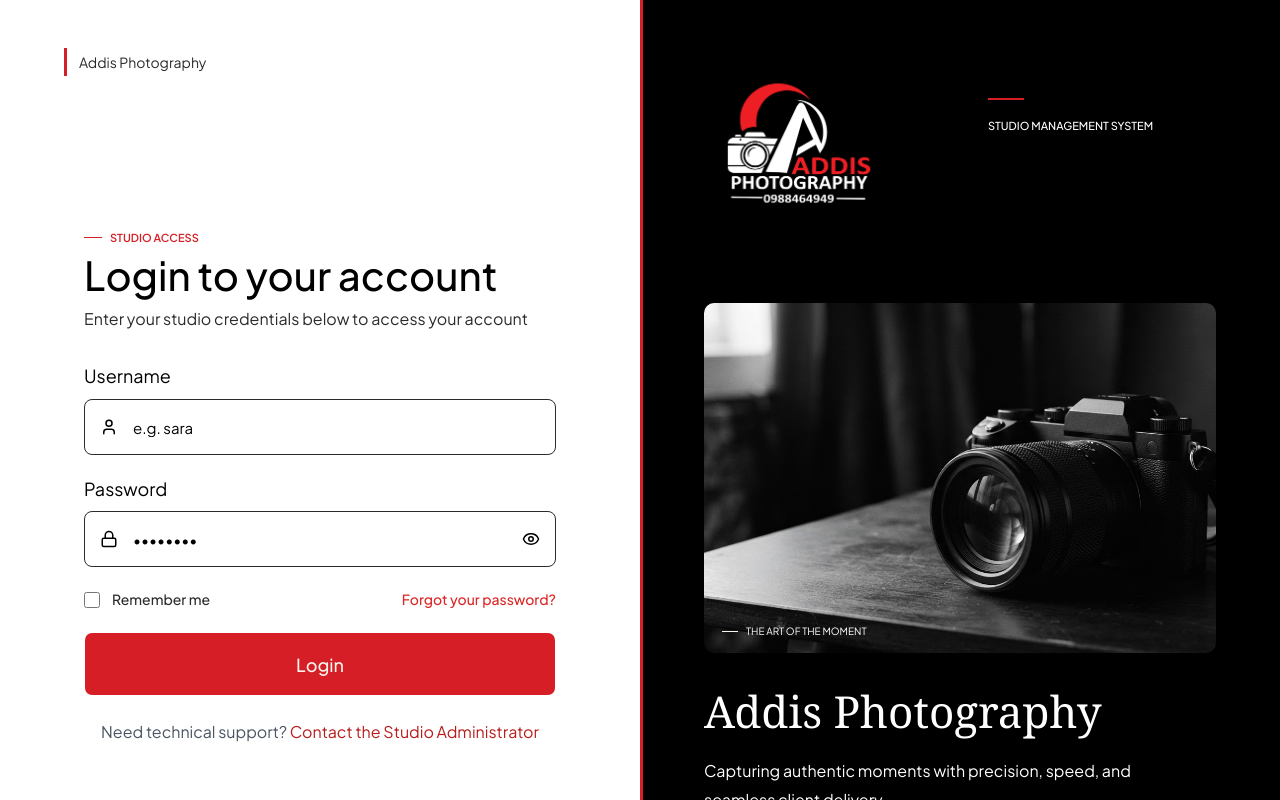
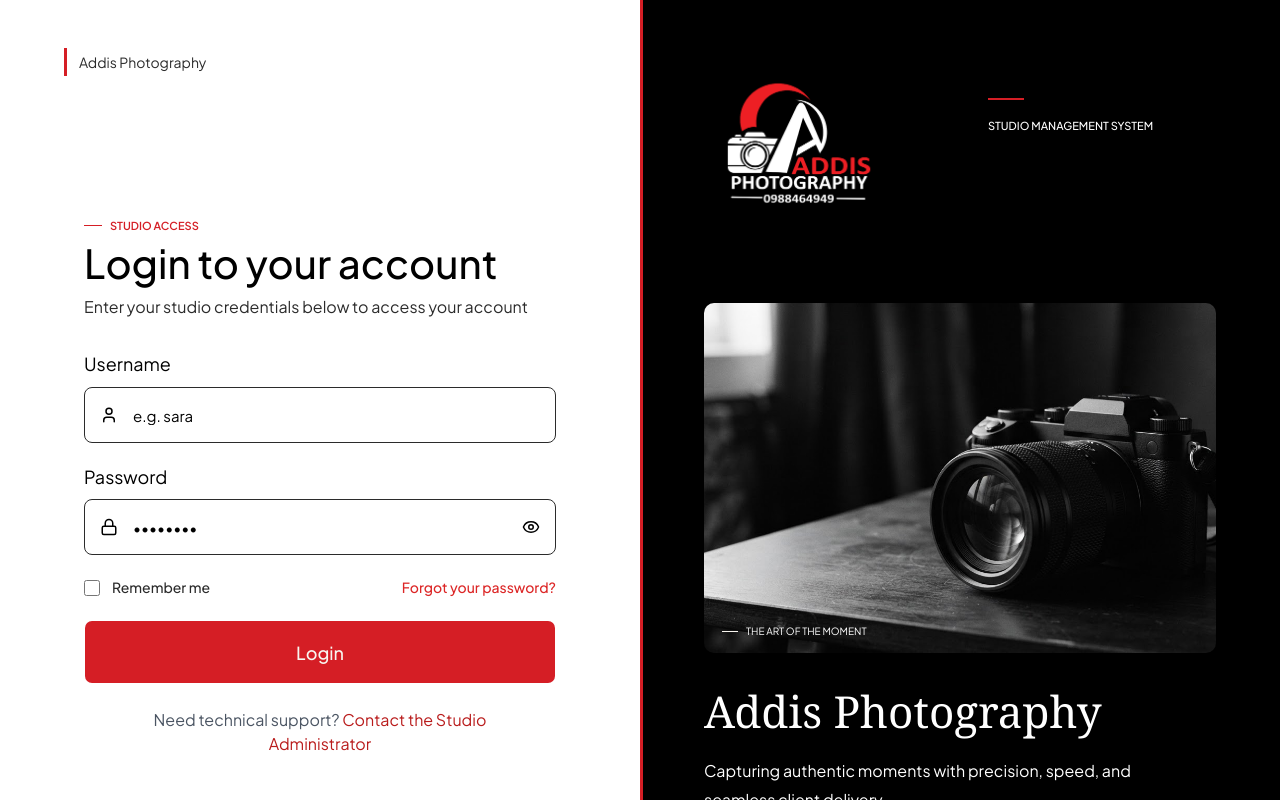
Before and after one commit to hab-labs/addis-photography, a Next.js app: page /login in a window 1280 px wide. Shown: the top 800 px of the page. Built offline with nearby package versions, Linux system fonts and the light colour scheme.

Commit message:
feat(login): minor/login below text center

```diff
--- a/src/components/login-form.tsx
+++ b/src/components/login-form.tsx
@@ -134,7 +134,7 @@
           )}
         </Button>
 
-        <p className="text-center text-[16px] leading-[24px] text-gray-600">
+        <p className="text-center text-[16px] leading-[24px] text-gray-600 max-w-[400px] mx-auto">
           Need technical support?{' '}
           <span className="text-red-700">Contact the Studio Administrator</span>
         </p>
```
